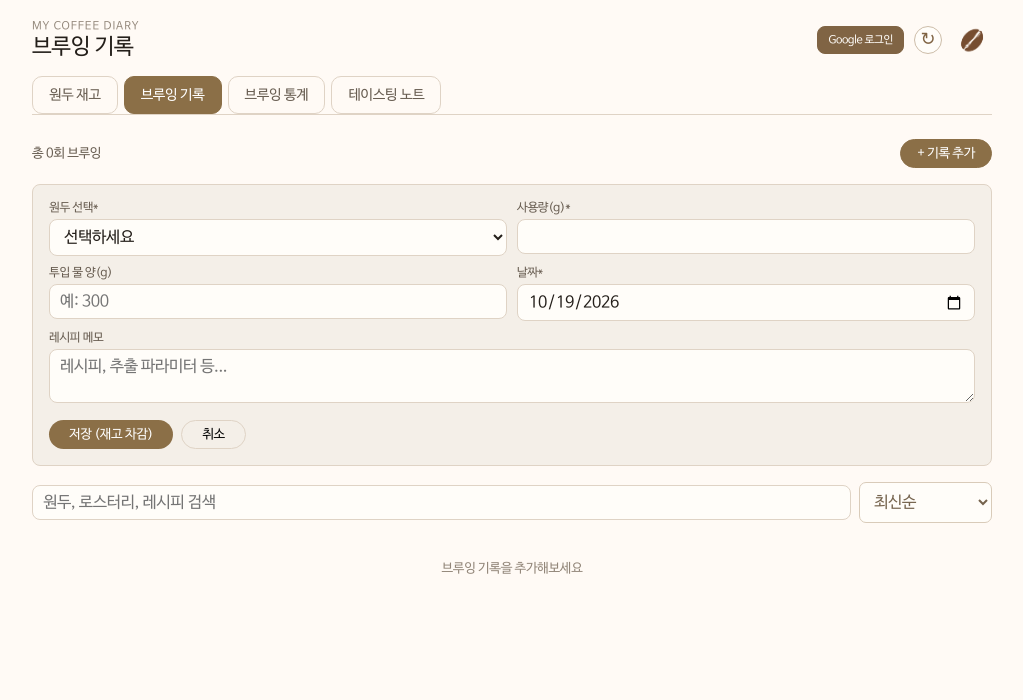
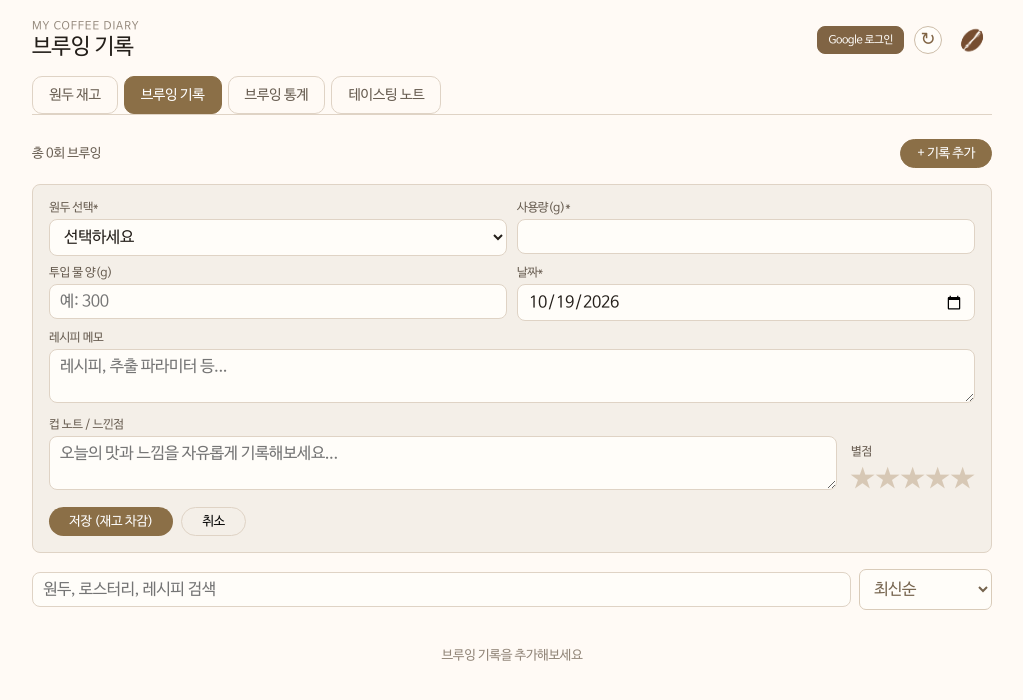
Before and after one commit to tremello/coffee-diary, a React (Vite) app: page / in a window 1280 px wide. Both pictures are taken after a click on the button "브루잉 기록하기". Shown: the top 700 px of the page, without its empty margins (128-1151 px from the left). Built offline with nearby package versions, Linux system fonts and the light colour scheme.

Commit message:
Combine tasting note entry with brewing log

```diff
--- a/coffee_app.tsx
+++ b/coffee_app.tsx
@@ -146,7 +146,7 @@ export default function App() {
     <div style={{ fontFamily: FONT, maxWidth: 960, margin: "0 auto", padding: "0 0 3rem" }}>
       <Header page={page} setPage={setPage} user={user} authLoading={authLoading} />
       {page === "Beans" && <BeansPage beans={beans} setBeans={setBeans} notes={notes} setNotes={setNotes} userId={user?.id ?? null} onBrew={() => { setOpenBrewForm(true); setPage("Brew Log"); }} />}
-      {page === "Brew Log" && <BrewLog beans={beans} setBeans={setBeans} brews={brews} setBrews={setBrews} goToNotes={goToNotes} notes={notes} openInitially={openBrewForm} onOpened={() => setOpenBrewForm(false)} />}
+      {page === "Brew Log" && <BrewLog beans={beans} setBeans={setBeans} brews={brews} setBrews={setBrews} goToNotes={goToNotes} notes={notes} setNotes={setNotes} openInitially={openBrewForm} onOpened={() => setOpenBrewForm(false)} />}
       {page === "Brew Stats" && <BrewStats beans={beans} brews={brews} />}
       {page === "Tasting Notes" && <TastingNotes beans={beans} notes={notes} setNotes={setNotes} brews={brews} linkedBrewId={linkedBrewId} setLinkedBrewId={setLinkedBrewId} />}
     </div>
@@ -370,13 +370,14 @@ function BeanComments({ bean, notes, onAdd }: { bean: Bean; notes: TastingNote[]
   </section>;
 }
 
-function BrewLog({ beans, setBeans, brews, setBrews, goToNotes, notes, openInitially, onOpened }: {
+function BrewLog({ beans, setBeans, brews, setBrews, goToNotes, notes, setNotes, openInitially, onOpened }: {
   beans: Bean[];
   setBeans: StorageSetter<Bean[]>;
   brews: Brew[];
   setBrews: StorageSetter<Brew[]>;
   goToNotes: (brewId: number) => void;
   notes: TastingNote[];
+  setNotes: StorageSetter<TastingNote[]>;
   openInitially: boolean;
   onOpened: () => void;
 }) {
@@ -384,6 +385,8 @@ function BrewLog({ beans, setBeans, brews, setBrews, goToNotes, notes, openIniti
   useEffect(() => { if (openInitially) onOpened(); }, [openInitially, onOpened]);
   const [form, setForm] = useState<BrewForm>(emptyBrewForm);
   const [editingId, setEditingId] = useState<number | null>(null);
+  const [noteMemo, setNoteMemo] = useState("");
+  const [noteRating, setNoteRating] = useState(0);
   const [query, setQuery] = useState("");
   const [brewSort, setBrewSort] = useState<"latest" | "oldest" | "amount">("latest");
 
@@ -397,14 +400,19 @@ function BrewLog({ beans, setBeans, brews, setBrews, goToNotes, notes, openIniti
     const water = form.waterAmount.trim() ? parseFloat(form.waterAmount) : undefined;
     if (water !== undefined && (Number.isNaN(water) || water <= 0)) return;
     const previous = editingId === null ? null : brews.find(item => item.id === editingId) ?? null;
+    const previousNote = previous ? notes.find(note => note.brewId === previous.id) : null;
     const restoredBeans = previous ? beans.map(item => item.id === previous.beanId ? { ...item, remaining: Math.round((item.remaining + previous.amount) * 10) / 10 } : item) : beans;
     const available = restoredBeans.find(item => item.id === nextBeanId);
     if (!available || available.remaining < amt) { alert(`잔여량(${fmt(available?.remaining ?? 0)}g)이 부족해요!`); return; }
     const brew = { ...form, id: editingId ?? Date.now(), beanId: nextBeanId, amount: amt, waterAmount: water };
     setBrews(editingId === null ? [...brews, brew] : brews.map(item => item.id === editingId ? brew : item));
     setBeans(restoredBeans.map(item => item.id === nextBeanId ? { ...item, remaining: Math.round((item.remaining - amt) * 10) / 10 } : item));
+    if (noteMemo.trim() || noteRating > 0 || previousNote) {
+      const note = { ...(previousNote ?? emptyNoteForm()), id: previousNote?.id ?? Date.now() + 1, beanId: nextBeanId, brewId: brew.id, rating: noteRating, memo: noteMemo.trim(), date: form.date };
+      setNotes(previousNote ? notes.map(item => item.id === previousNote.id ? note : item) : [...notes, note]);
+    }
     setForm(emptyBrewForm());
-    setEditingId(null); setShow(false);
+    setNoteMemo(""); setNoteRating(0); setEditingId(null); setShow(false);
   };
 
   const remove = (brew: Brew) => {
@@ -414,6 +422,8 @@ function BrewLog({ beans, setBeans, brews, setBrews, goToNotes, notes, openIniti
   const edit = (brew: Brew) => {
     setEditingId(brew.id);
     setForm({ beanId: String(brew.beanId), amount: String(brew.amount), waterAmount: brew.waterAmount ? String(brew.waterAmount) : "", method: brew.method, date: brew.date, recipe: brew.recipe });
+    const note = notes.find(item => item.brewId === brew.id);
+    setNoteMemo(note?.memo ?? ""); setNoteRating(note?.rating ?? 0);
     setShow(true);
     window.scrollTo({ top: 0, behavior: "smooth" });
   };
@@ -455,7 +465,8 @@ function BrewLog({ beans, setBeans, brews, setBrews, goToNotes, notes, openIniti
               <textarea value={form.recipe} onChange={e => setForm({ ...form, recipe: e.target.value })} rows={2} style={{ width: "100%", boxSizing: "border-box", resize: "vertical", fontFamily: FONT }} placeholder="레시피, 추출 파라미터 등..." />
             </Field>
           </div>
-          <FormActions onSave={add} onCancel={() => { setShow(false); setEditingId(null); setForm(emptyBrewForm()); }} saveLabel={editingId === null ? "저장 (재고 차감)" : "수정 저장"} />
+          <div className="brew-note-form"><Field label="컵 노트 / 느낀점"><textarea value={noteMemo} onChange={e => setNoteMemo(e.target.value)} rows={2} style={{ width: "100%", boxSizing: "border-box", resize: "vertical", fontFamily: FONT }} placeholder="오늘의 맛과 느낌을 자유롭게 기록해보세요..." /></Field><div><span className="brew-rating-label">별점</span><StarRating value={noteRating} onChange={setNoteRating} /></div></div>
+          <FormActions onSave={add} onCancel={() => { setShow(false); setEditingId(null); setForm(emptyBrewForm()); setNoteMemo(""); setNoteRating(0); }} saveLabel={editingId === null ? "저장 (재고 차감)" : "수정 저장"} />
         </FormCard>
       )}
 
@@ -473,10 +484,8 @@ function BrewLog({ beans, setBeans, brews, setBrews, goToNotes, notes, openIniti
               <div style={{ flex: 1 }}>
                 {bean?.roastery && <p className="brew-roastery">{bean.roastery}</p>}
                 <p style={{ margin: "0 0 2px", fontSize: 15, fontWeight: 500, fontFamily: FONT }}>{bean?.name || "삭제된 원두"}</p>
-                <p style={{ margin: 0, fontSize: 12, color: "var(--color-text-secondary)", fontFamily: FONT }}>
-                  {brew.date} · 원두 {fmt(brew.amount)}g {brew.waterAmount ? `· 물 ${fmt(brew.waterAmount)}g · ${brewRatio(brew.amount, brew.waterAmount)}` : ""}
-                </p>
-                {brew.recipe && <div className="brew-recipe-block"><span className="brew-detail-label">레시피</span><p>{brew.recipe}</p></div>}
+                <p style={{ margin: 0, fontSize: 12, color: "var(--color-text-secondary)", fontFamily: FONT }}>{brew.date}</p>
+                <div className="brew-recipe-block"><p className="brew-metrics">원두 {fmt(brew.amount)}g {brew.waterAmount ? `· 물 ${fmt(brew.waterAmount)}g · ${brewRatio(brew.amount, brew.waterAmount)}` : ""}</p>{brew.recipe && <p>{brew.recipe}</p>}</div>
                 {hasNote && (() => { const note = notes.find(item => item.brewId === brew.id); return note ? <div className="brew-note-block"><span className="brew-detail-label">컵 노트</span>{note.flavor && <div className="flavor-tags">{note.flavor.split(/[,·、\n]+/).map(value => value.trim()).filter(Boolean).map((value, index) => <span key={index}>{value}</span>)}</div>}{note.memo && <p>{note.memo}</p>}</div> : null; })()}
                 <div style={{ marginTop: 10, display: "flex", gap: 8 }}>
                   {hasNote
@@ -670,6 +679,10 @@ function FormCard({ children }: { children: ReactNode }) {
   return <div style={{ background: "var(--color-background-secondary)", borderRadius: "var(--border-radius-lg)", padding: "1rem", marginBottom: "1rem", border: "0.5px solid var(--color-border-tertiary)" }}>{children}</div>;
 }
 
+function StarRating({ value, onChange }: { value: number; onChange: (value: number) => void }) {
+  return <div className="star-rating" aria-label={`별점 ${value}점`}>{[1, 2, 3, 4, 5].map(star => <span className={`star-rating-star ${value >= star ? "full" : value >= star - 0.5 ? "half" : "empty"}`} key={star}><span aria-hidden="true">★</span><button type="button" aria-label={`${star - 0.5}점`} onClick={() => onChange(star - 0.5)} /><button type="button" aria-label={`${star}점`} onClick={() => onChange(star)} /></span>)}</div>;
+}
+
 function Field({ label, children }: { label: string; children: ReactNode }) {
   return (
     <div>
--- a/src/style.css
+++ b/src/style.css
@@ -138,7 +138,18 @@ button:focus-visible, input:focus-visible, textarea:focus-visible { outline: 2px
 .brew-detail-label { display: block; margin-bottom: 5px; font-size: 10px; color: #967e63; letter-spacing: .02em; }
 .brew-recipe-block p, .brew-note-block p { margin: 0; font-size: 12px; line-height: 1.5; }
 .brew-recipe-block p { font-style: italic; }
+.brew-recipe-block .brew-metrics { margin-bottom: 4px; color: #6f5a43; font-style: normal; font-weight: 600; }
 .brew-note-block .flavor-tags { margin-bottom: 5px; }
+.brew-note-form { display: grid; grid-template-columns: minmax(0, 1fr) auto; gap: 14px; align-items: end; margin-top: 10px; }
+.brew-rating-label { display: block; margin-bottom: 4px; font-size: 12px; color: var(--color-text-secondary); font-family: inherit; }
+.star-rating { display: flex; gap: 1px; height: 32px; align-items: center; }
+.star-rating-star { position: relative; display: inline-block; width: 24px; height: 30px; color: #d7c8b5; font-size: 26px; line-height: 30px; }
+.star-rating-star.full { color: #9b774d; }
+.star-rating-star.half { color: #d7c8b5; }
+.star-rating-star.half > span { background: linear-gradient(90deg, #9b774d 50%, #d7c8b5 50%); background-clip: text; -webkit-background-clip: text; color: transparent; }
+.star-rating-star button { position: absolute; top: 0; bottom: 0; width: 50%; padding: 0; border: 0; background: transparent; cursor: pointer; }
+.star-rating-star button:first-of-type { left: 0; }
+.star-rating-star button:last-of-type { right: 0; }
 .brew-card-actions { display: flex; gap: 8px; align-items: flex-start; }
 .brew-edit-button, .brew-delete-button { font-size: 12px; border: none; background: none; cursor: pointer; padding: 0; font-family: inherit; }
 .brew-edit-button { color: #806444; }
@@ -229,6 +240,7 @@ button:focus-visible, input:focus-visible, textarea:focus-visible { outline: 2px
   .inventory-sort { max-width: 145px; padding: 6px 5px; font-size: 10px; }
   .brew-log-tools { align-items: stretch; flex-direction: column; }
   .brew-log-tools select { width: 100%; }
+  .brew-note-form { grid-template-columns: 1fr; gap: 10px; }
   .stats-header { align-items: stretch; flex-direction: column; }
   .stats-header h2 { font-size: 25px; }
   .stats-header select { width: 100%; }
```
